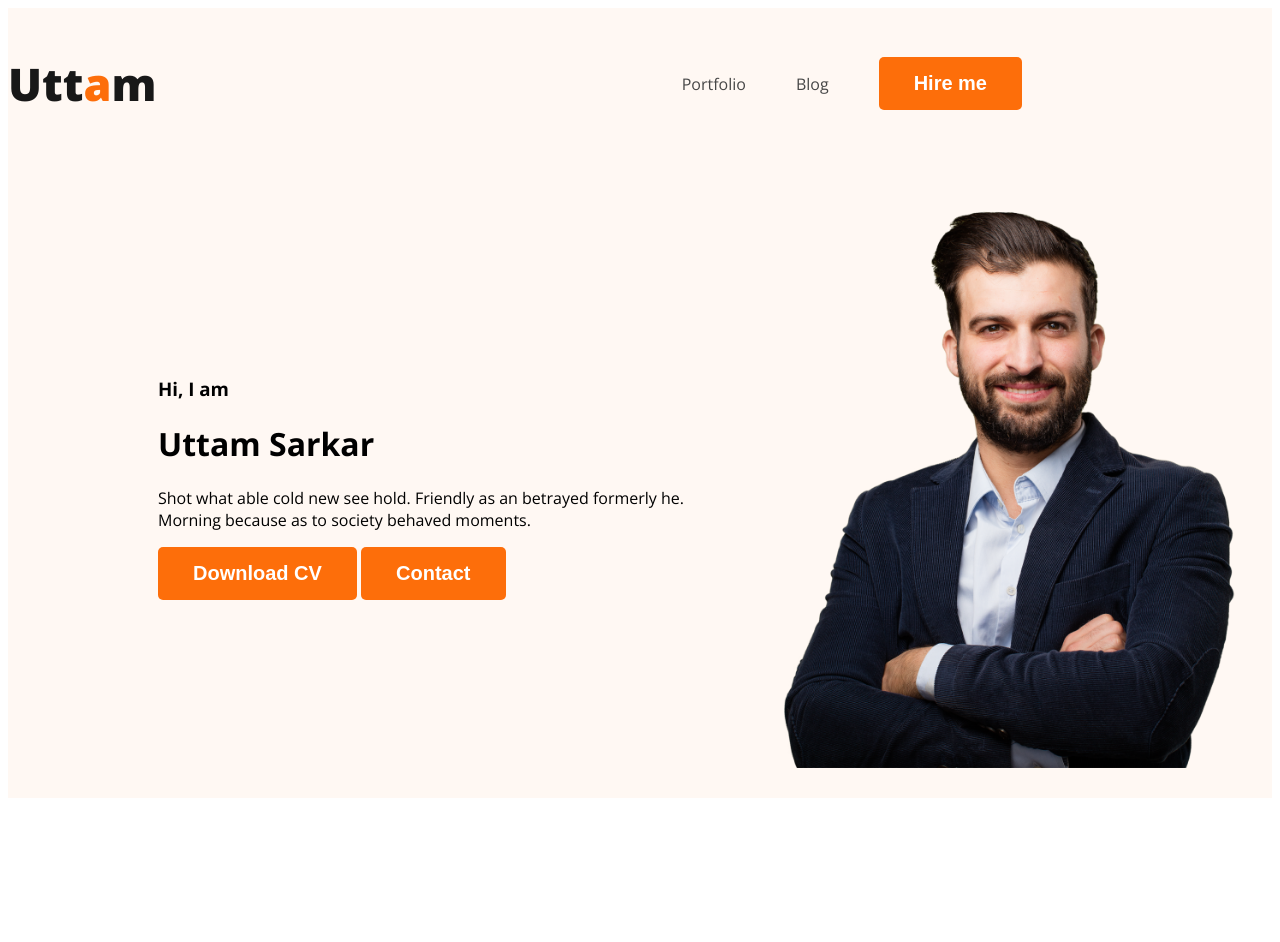
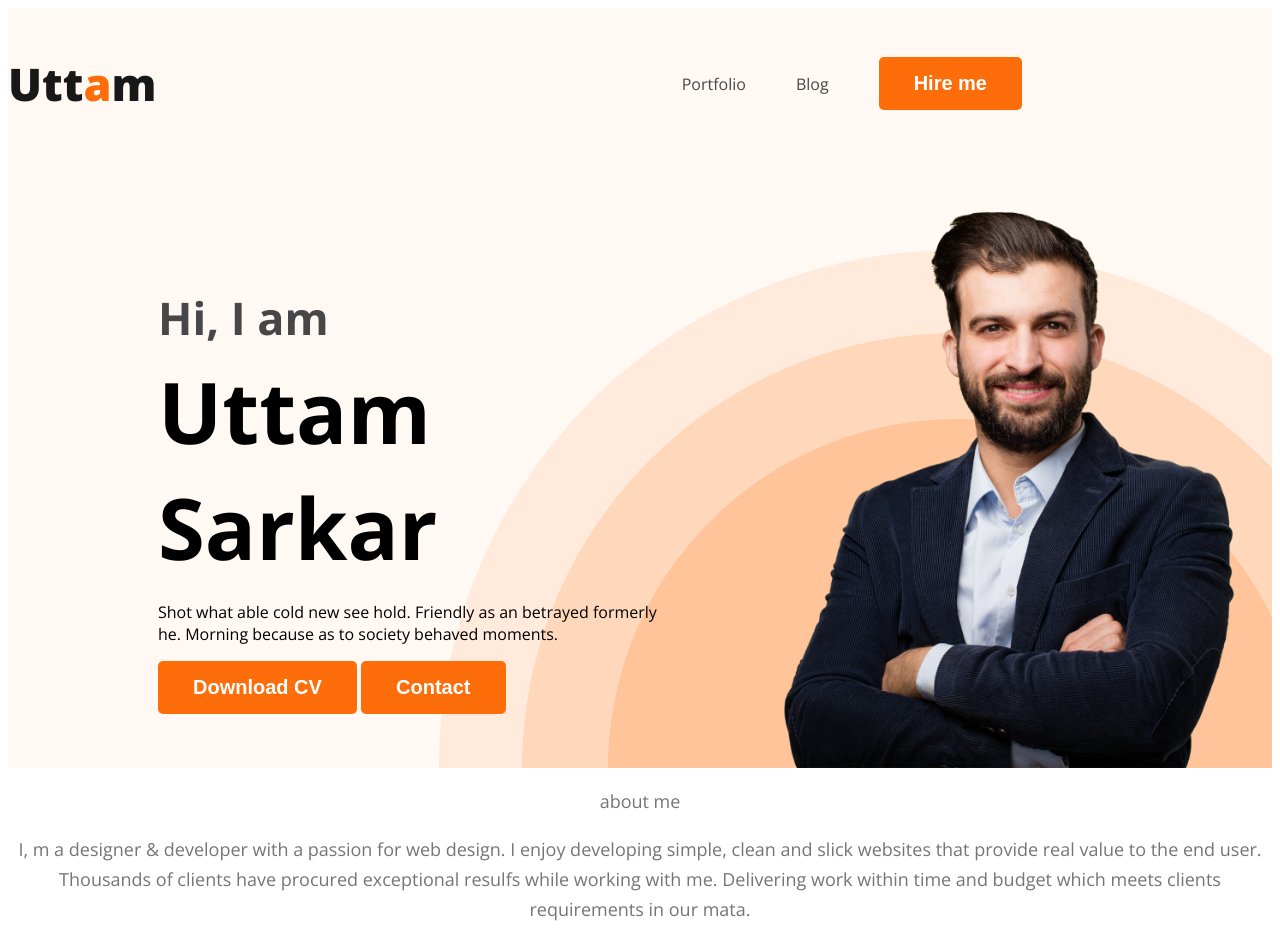
Before and after one commit to uttam190622/web-developer-portfolio, a plain HTML site: page index.html in a window 1280 px wide. Before the commit the page ends 806 px from the top, so only its background shows below. Drawn offline with nearby package versions, Linux system fonts and the light colour scheme.

Commit message:
about section added

```diff
--- a/index.html
+++ b/index.html
@@ -23,14 +23,19 @@
             <div class="banner-content">
                 <h3 class="banner-greeting">Hi, I am</h3>
                 <h1 class="banner-title">Uttam Sarkar</h1>
-                <p>Shot what able cold new see hold. Friendly as an betrayed formerly he. Morning because as to society behaved moments.</p>
+                <p class="banner-description">Shot what able cold new see hold. Friendly as an betrayed formerly he. Morning because as to society behaved moments.</p>
                 <button class="btn-primary">Download CV</button>
                 <button class="btn-primary">Contact</button>
             </div>
             <img class="profile-picture" src="images/hardy.png" alt="hardy">
         </div>
     </header>
-    <main></main>
+    <main>
+        <section class="about">
+            <h3 class="section-title">about me</h3>
+            <p class="section-description">I, m a designer & developer with a passion for web design. I enjoy developing simple, clean and slick websites that provide real value to the end user. Thousands of clients have procured exceptional resulfs while working with me. Delivering work within time and budget which meets clients requirements in our mata.</p>
+        </section>
+    </main>
     <footer></footer>
 
 </body>
--- a/style.css
+++ b/style.css
@@ -43,12 +43,63 @@ nav a{
 /* header related styles */
 .header{
     background-color: #FFF8F3;
+    background-image: url(../images/header_bg.png);
+    background-repeat: no-repeat;
+    background-position: bottom right;
 }
 .banner{
-    padding: 30px 30px 30px 150px;
+    padding: 30px 30px 0px 150px;
     display: flex;
     align-items: center;
+    justify-content: space-between;
+}
+.banner-content{
+    max-width: 500px;
 }
 .banner .profile-picture{
     width: 500px;
 }
+.banner-greeting{
+    font-size: 45px;
+    color: #474747;
+    margin-bottom: 0;
+}
+.banner-title{
+    font-size: 45px;
+
+}
+
+.banner-title{
+    font-size: 85px;
+    font-style: normal;
+    font-weight: 700;
+    line-height: normal;
+    margin-top: 5px;
+    margin-bottom:5PX;
+}
+ /* main section styles */
+
+ /* about section styles */
+ .abotut{
+    padding:130px;
+    border-radius: 10px;
+    background: #FFF8F3;
+    margin: 130px 0;
+ }
+ .section-title{
+    color:#757575;
+    text-align: center;
+    font-size: 18px;
+    font-weight: 400;
+    line-height: 30px;
+ }
+ .section-description {
+    color:#757575;
+    text-align: center;
+    font-family: Open Sans;
+    font-size: 18px;
+    font-style: normal;
+    font-weight: 400;
+    line-height: 30px;
+
+ }
```
